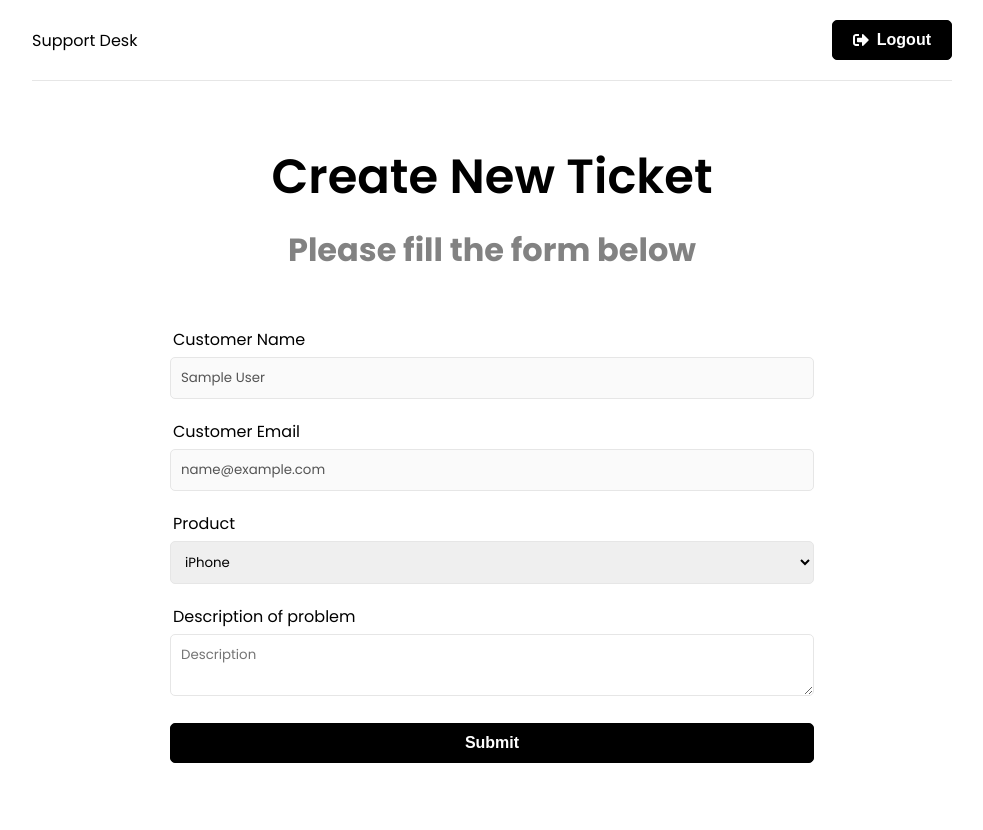
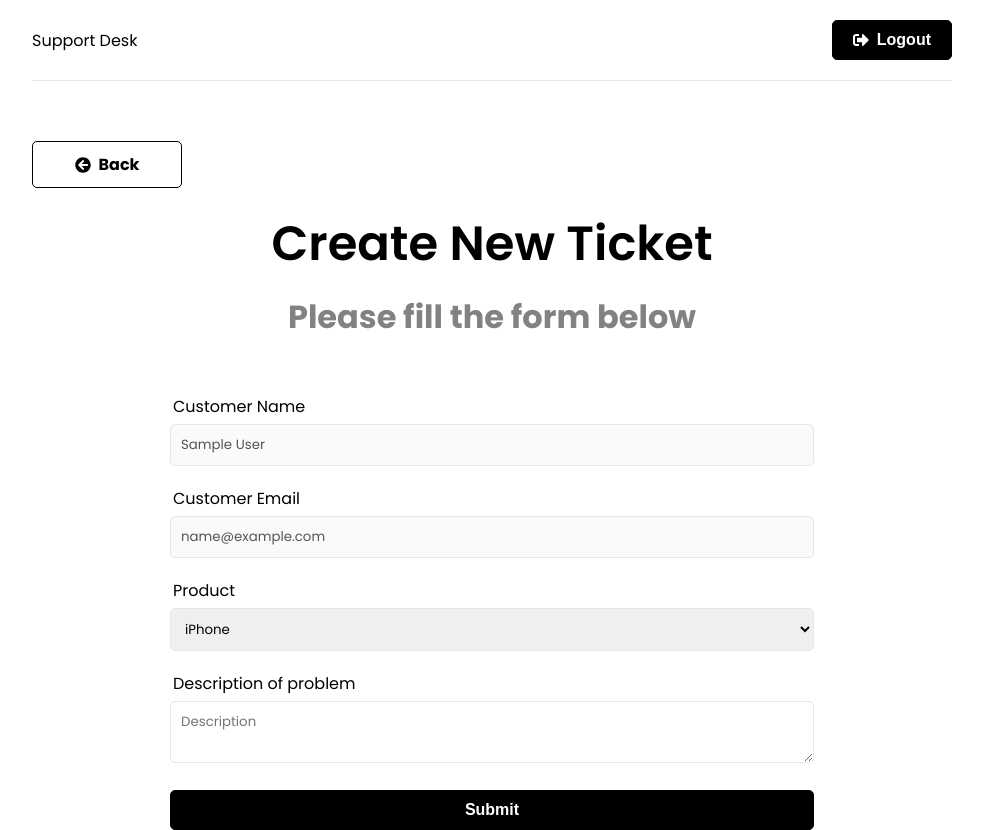
Before and after one commit to MattRuetz/TicketDesk, a React (Create React App) app in the folder frontend/: page /new-ticket in a window 1280 px wide. Shown: the whole page, without its empty margins (148-1131 px from the left). Before the commit the page ends 800 px from the top, so only its background shows below. Built offline with nearby package versions, Linux system fonts and the light colour scheme; sample sign-in values are in the browser's storage.

Commit message:
add simple back btn to CreateNewTicket page for escape

```diff
--- /dev/null
+++ b/frontend/src/components/BackButton.jsx
@@ -0,0 +1,12 @@
+import { FaArrowCircleLeft } from 'react-icons/fa';
+import { Link } from 'react-router-dom';
+
+function BackButton({ url }) {
+    return (
+        <Link to={url} className="btn btn-reverse btn-back">
+            <FaArrowCircleLeft /> Back
+        </Link>
+    );
+}
+
+export default BackButton;
--- a/frontend/src/pages/NewTicket.jsx
+++ b/frontend/src/pages/NewTicket.jsx
@@ -4,6 +4,7 @@
 import { toast } from 'react-toastify';
 import { createTicket, reset } from '../features/tickets/ticketSlice';
 import Spinner from '../components/Spinner';
+import BackButton from '../components/BackButton';
 
 function NewTicket() {
     const { user } = useSelector((state) => state.auth);
@@ -44,6 +45,7 @@
 
     return (
         <>
+            <BackButton url="/" />
             <section className="heading">
                 <h1>Create New Ticket</h1>
                 <p>Please fill the form below</p>
```
